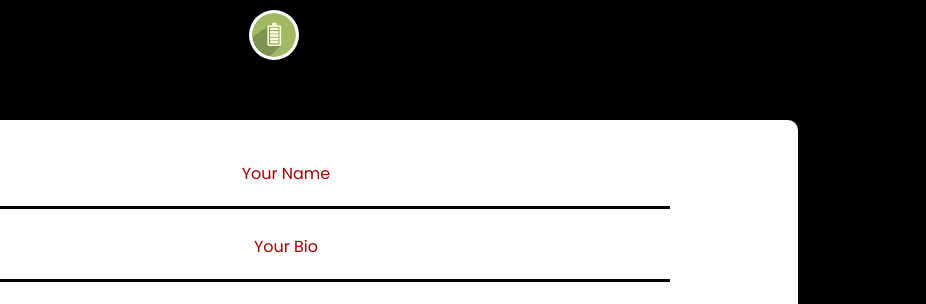
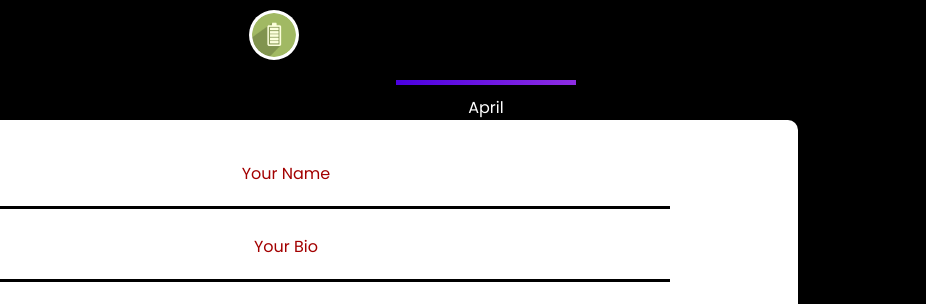
Before and after one commit to shubh763/Friday, a plain HTML site: page index.html in a window 1280 px wide. Shown: the top 304 px of the page, 354-1280 px from the left. Drawn offline with Linux system fonts and the light colour scheme.

Commit message:
Final commit

```diff
--- a/app.js
+++ b/app.js
@@ -69,6 +69,7 @@ window.onload = () => {
   fridayComs.forEach((e) => {
     document.querySelector(".commands").innerHTML += `<p>#${e}</p><br />`;
   });
+
   // battery
   let batteryPromise = navigator.getBattery();
   batteryPromise.then(batteryCallback);
@@ -301,6 +302,7 @@ recognition.onresult = function (event) {
     }
 
     // some casual commands
+
     if (transcript.includes("what's the current charge")) {
       readOut(`the current charge is ${charge}`);
     }
@@ -370,6 +372,22 @@ recognition.onresult = function (event) {
       windowsB.push(a)
     }
     // availability check
+    if (transcript.includes("hello friday")) {
+      readOut("hello Mr Shubh");
+    }
+
+    if (transcript.includes("how are you")) {
+      readOut("i am fine what about you?");
+    }
+
+    if (transcript.includes("i am also fine")) {
+      readOut("let's go ahead and start");
+    }
+
+    if (transcript.includes("what's your age")) {
+      readOut("i don't know but i know that mister shubh created me.");
+    }
+
     if (transcript.includes("are you there")) {
       readOut("yes sir");
     }
@@ -483,6 +501,7 @@ recognition.onresult = function (event) {
         readOut("sir i didn't found your instagram information");
       }
     }
+
     // twitter
     if (transcript.includes("open my twitter profile")) {
       readOut("opening your twitter profile");
@@ -646,7 +665,7 @@ document.querySelector(".calendar").addEventListener("click", () => {
 // news setup
 
 async function getNews(){
-  var url = "https://newsapi.org/v2/top-headlines?country=in&apiKey=b0712dc2e5814a1bb531e6f096b3d7d3"
+  var url = "https://newsapi.org/v2/top-headlines?country=in&apiKey=8a6a7bdf675446d59d17519bdaa678cc"
   var req = new Request(url)
   await fetch(req).then((response) => response.json())
   .then((data) => {
@@ -679,7 +698,7 @@ async function getCategoryNews(category){
     `q=${category}&` +
     `from=${yyyy}-${mm}-${dd}&` +
     "sortBy=popularity&" +
-    "apiKey=b0712dc2e5814a1bb531e6f096b3d7d3";
+    "apiKey=8a6a7bdf675446d59d17519bdaa678cc";
 
     // https://newsapi.org/v2/everything?q=Apple&from=2021-09-19&sortBy=popularity&apiKey=API_KEY
 
--- a/index.html
+++ b/index.html
@@ -36,6 +36,14 @@
         <p id="minT"></p>
         <p id="maxT"></p>
       </div>
+
+      <div class="calendar">
+        <p id="month"></p>
+        <p id="day"></p>
+        <p id="date"></p>
+        <p id="year"></p>
+      </div>
+
       <img src="./heart.gif" id="heart" />
       <img src="./iron_man.gif" id="iron_man" />
     </div>
--- a/style.css
+++ b/style.css
@@ -259,6 +259,38 @@ input {
   font-size: 50px;
 }
 
+.calendar {
+  position: absolute;
+  top: 80px;
+  right: 350px;
+  background-color: #ffffff; /* Change as needed */
+  z-index: 100000000;
+  background: #8e2de2;
+  background: -webkit-linear-gradient(to right, #4a00e0, #8e2de2);
+  background: linear-gradient(to right, #4a00e0, #8e2de2);
+  display: flex;
+  flex-direction: column;
+  text-align: center;
+  cursor: pointer;
+}
+
+.calendar *{
+  position: static;
+  width: 180px;
+  margin: 5px 0;
+  cursor: pointer;
+}
+
+.calendar #month{
+  background-color: black; /* Unicode for calendar icon */
+  padding: 10px 20px;
+}
+
+.calendar #date{
+  font-size: 50px;
+}
+
+
 .new_jarvis_window {
   display: none;
 }
```
